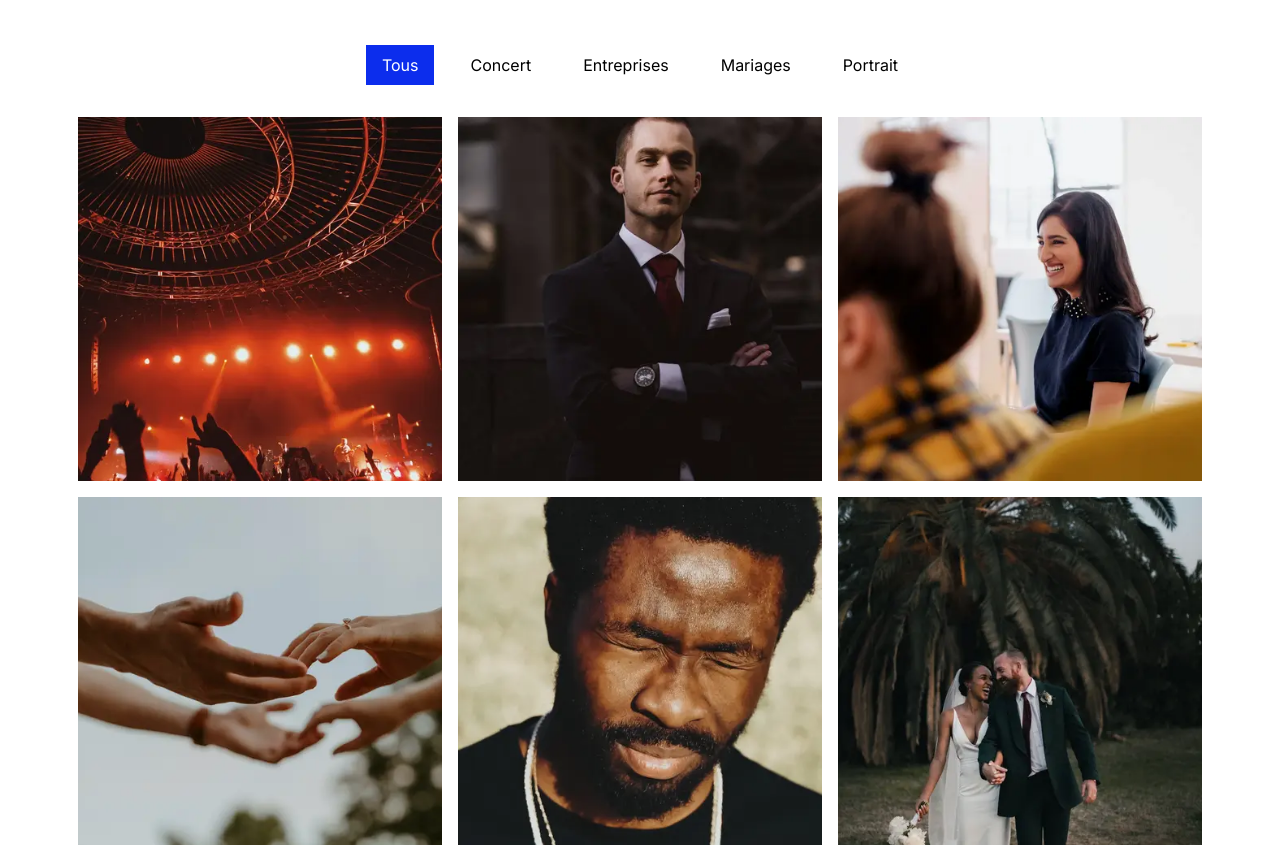
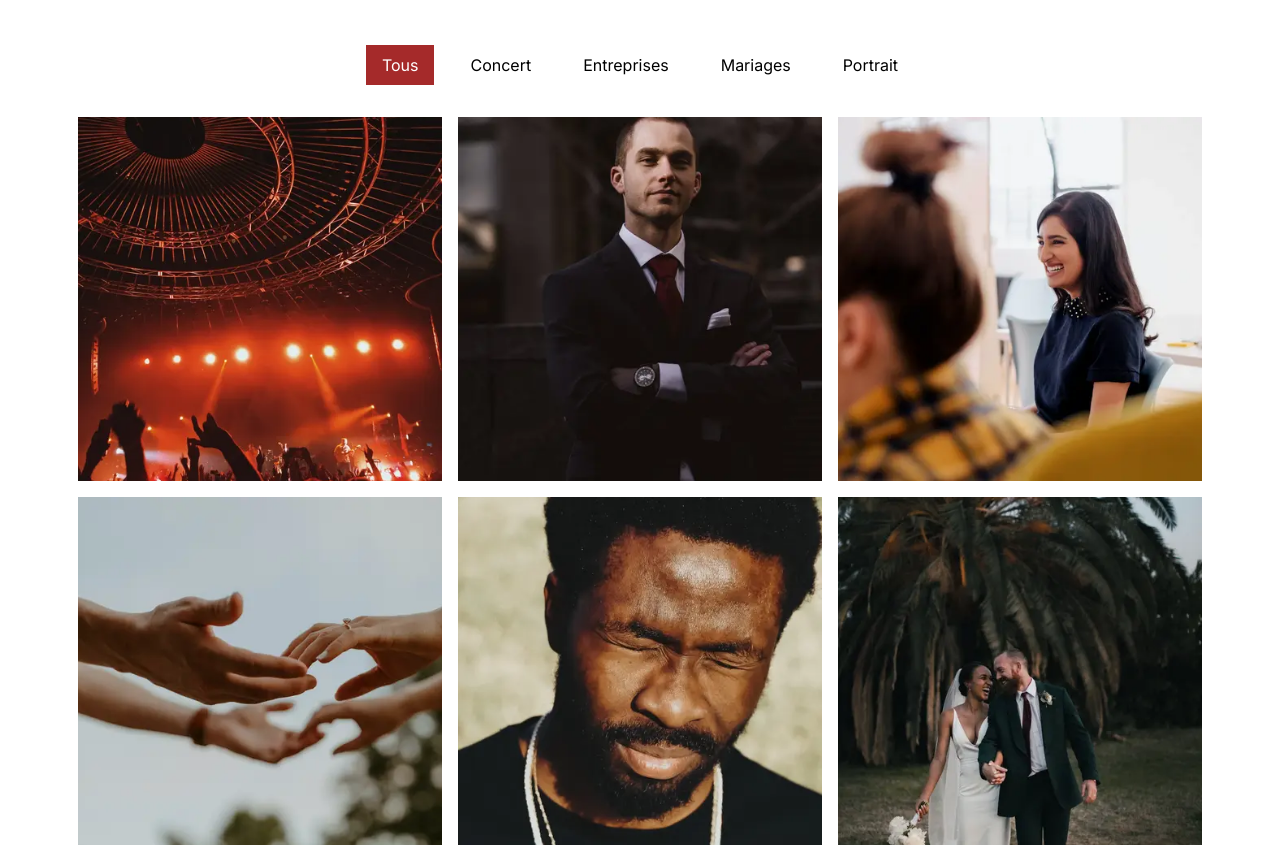
Before and after one commit to FarahRhimi/Projet-4-Debugger-et-optimiser-un-site-de-photographe, a plain HTML site: page index.html in a window 1280 px wide. Shown: the part 1406-2251 px from the top of the page. Drawn offline with nearby package versions, Linux system fonts and the light colour scheme.

Commit message:
Ajout des dernières modifications

```diff
--- a/assets/style.css
+++ b/assets/style.css
@@ -106,7 +106,7 @@ body {
 }
 .nav-pills .nav-link.active, .nav-pills .show > .nav-link {
 	color: #fff;
-	background-color: #0c2ded;
+	background-color: brown;
 	border-radius:0 ;
 }
 .nav-pills .nav-link {
```
